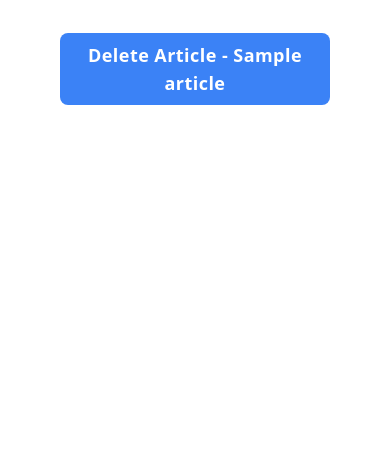
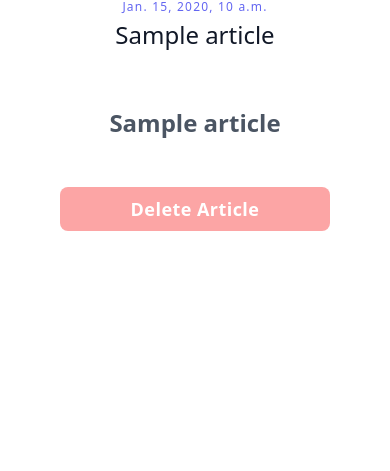
Before and after one commit to zhekazuev/itproger-learning-django, a Django app: page /news/1/delete in a window 390 px wide. Shown: the part 335-806 px from the top of the page. Run offline with Django 3.2, Linux system fonts and the light colour scheme; tables that the repository leaves empty hold one stand-in row (values such as "Sample post"); style sheets or scripts are compiled from the project's sources.

Commit message:
change container and add red button

```diff
--- a/src/news/templates/news/delete.html
+++ b/src/news/templates/news/delete.html
@@ -4,10 +4,15 @@
 
 {% block content %}
 <div class="container px-5 p-12 mx-auto flex items-center justify-center flex-col">
+    <img class="object-cover object-center rounded pb-12" src="https://picsum.photos/1000/200" alt="blog">
+    <div class="text-center lg:w-2/3 w-full">
+        <h2 class="text-xs text-indigo-500 tracking-widest font-medium title-font mb-1">{{ article.date }}</h2>
+        <h1 class="sm:text-3xl text-2xl font-medium title-font mb-4 text-gray-900">{{ article.title }}</h1>
+    </div>
     <form class="bg-white p-10 rounded-lg min-w-full" method="post">
         {% csrf_token %}
-        <h1 class="text-center text-2xl mb-6 text-gray-600 font-bold font-sans">Deleting Artice - {{ article.title }}</h1>
-        <button type="submit" class="w-full mt-6 mb-3 bg-blue-500 rounded-lg px-4 py-2 text-lg text-white tracking-wide font-semibold font-sans">Delete Article - {{ article.title }}</button>
+        <h1 class="text-center text-2xl mb-6 text-gray-600 font-bold font-sans">{{ article.title }}</h1>
+        <button type="submit" class="w-full mt-6 mb-3 bg-red-300 hover:bg-red-600 rounded-lg px-4 py-2 text-lg text-white tracking-wide font-semibold font-sans">Delete Article</button>
     </form>
 </div>
 {% endblock content %}
```
